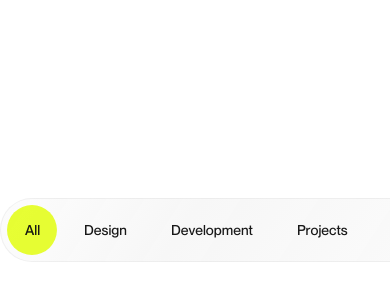
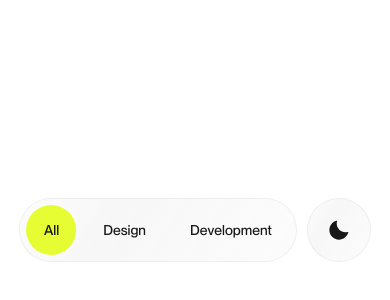
Before and after one commit to damian-dp/ui-experiments, a React (Vite) app: page / in a window 390 px wide. Shown: the part 192-492 px from the top of the page. Built offline with nearby package versions, Linux system fonts and the light colour scheme.

Commit message:
feat: make nav smaller on mobile devices

```diff
--- a/src/components/nav.jsx
+++ b/src/components/nav.jsx
@@ -14,9 +14,20 @@ const navItems = [
 
 export default function Nav() {
 	const [activeTab, setActiveTab] = useState(navItems[0].label);
+	const [windowWidth, setWindowWidth] = useState(window.innerWidth);
 	const containerRef = useRef(null);
 	const activeTabElementRef = useRef(null);
 	const location = useLocation();
+
+	useEffect(() => {
+		const handleResize = () => setWindowWidth(window.innerWidth);
+		window.addEventListener('resize', handleResize);
+		return () => window.removeEventListener('resize', handleResize);
+	}, []);
+
+	const visibleNavItems = windowWidth < 680
+		? navItems.filter(item => !['Projects', 'Articles', 'About'].includes(item.label))
+		: navItems;
 
 	useEffect(() => {
 		const currentPath = location.pathname;
@@ -51,7 +62,7 @@ export default function Nav() {
 			<div className="nav-wrapper">
 				<div className="nav-link-wrapper">
 					<ul className="list">
-						{navItems.map((item, index) => (
+						{visibleNavItems.map((item, index) => (
 							<React.Fragment key={item.path}>
 								<li>
 									<Link
@@ -63,7 +74,7 @@ export default function Nav() {
 										{item.label}
 									</Link>
 								</li>
-								{item.label === "Articles" && (
+								{item.label === "Articles" && windowWidth >= 680 && (
 									<div className="separatorY navSeparator"></div>
 								)}
 							</React.Fragment>
@@ -72,7 +83,7 @@ export default function Nav() {
 
 					<div aria-hidden className="clip-path-container" ref={containerRef}>
 						<ul className="list list-overlay">
-							{navItems.map((item, index) => (
+							{visibleNavItems.map((item, index) => (
 								<React.Fragment key={item.path}>
 									<li>
 										<Link
@@ -84,7 +95,7 @@ export default function Nav() {
 											{item.label}
 										</Link>
 									</li>
-									{item.label === "Articles" && (
+									{item.label === "Articles" && windowWidth >= 680 && (
 										<div className="separatorY navSeparator"></div>
 									)}
 								</React.Fragment>
--- a/src/styles/nav.css
+++ b/src/styles/nav.css
@@ -20,7 +20,7 @@ nav {
 	align-items: center;
 	font-family: var(--font-neue-montreal);
 	width: fit-content;
-    gap: 16px;
+    gap: 10px;
 
 	transition: all;
 }
```
